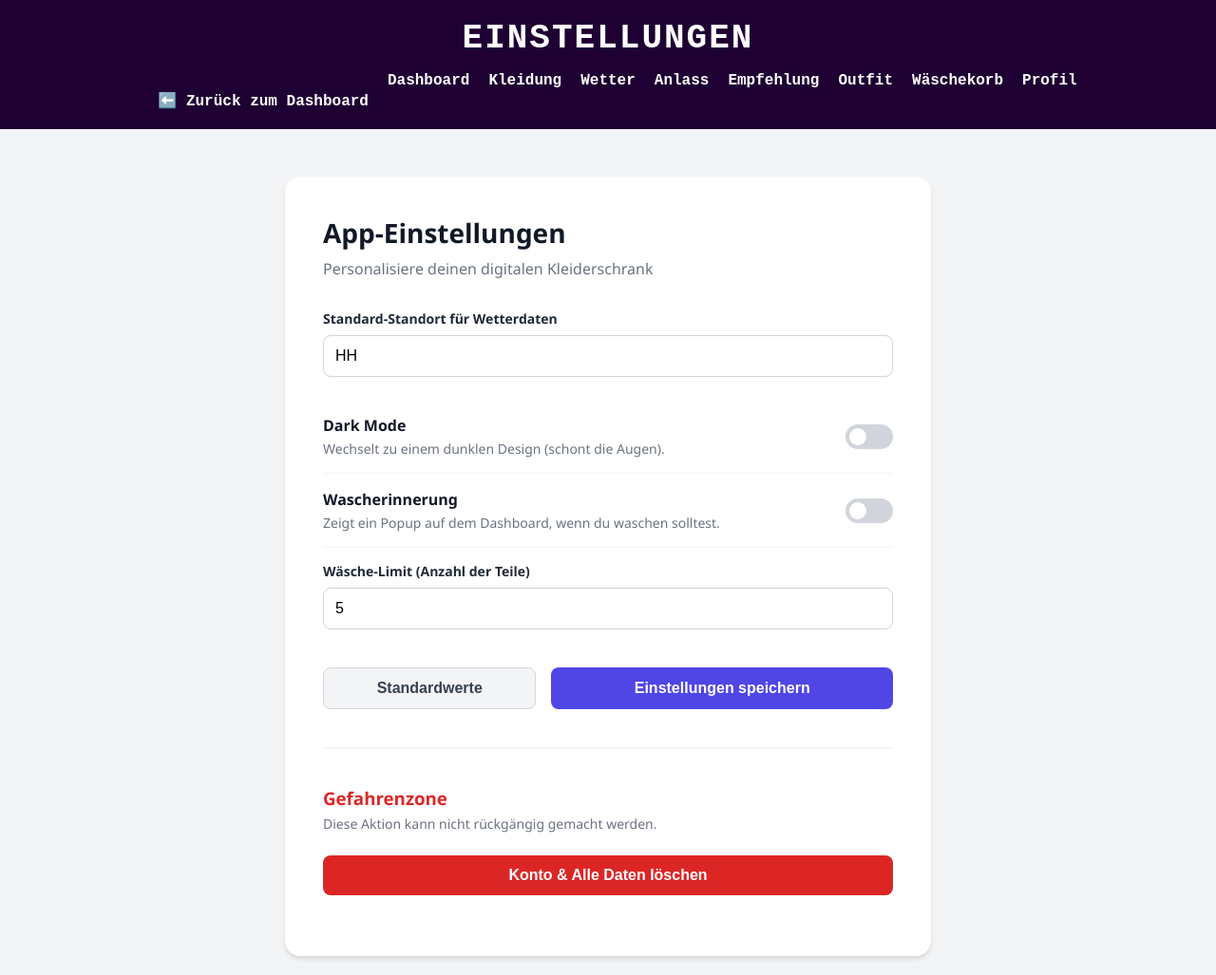
After one commit to kennicedarkwa/bora-smart-wardrobe, a Spring Boot app: page /einstellungen.html in a window 1280 px wide. The commit adds this page. Shown: the whole page at 95% size. Run offline with Spring Boot 4, Linux system fonts and the light colour scheme; data comes from the database, SQL or seed files in the repository; some of the project's set-up classes (security, data sources, template engines, error pages and the like) are left out, and stand-ins take their place.

Commit message:
einstellungen frontend

```diff
--- /dev/null
+++ b/src/main/resources/static/einstellungen.css
@@ -0,0 +1,290 @@
+/* --- NAVIGATION HEADER --- */
+.main-header {
+    background-color: #1e0033; /* Das dunkle Lila aus deinem Design */
+    width: 100%;
+    text-align: center;
+    padding: 20px 0;
+    margin-bottom: 30px;
+}
+
+.header-title {
+    color: white;
+    font-family: 'Courier New', Courier, monospace;
+    font-size: 36px;
+    letter-spacing: 2px;
+    margin: 0 0 15px 0;
+    text-transform: uppercase;
+}
+
+.navbar {
+    display: flex;
+    justify-content: center;
+    gap: 20px;
+    flex-wrap: wrap;
+}
+
+.navbar a {
+    color: white;
+    text-decoration: none;
+    font-family: 'Courier New', Courier, monospace;
+    font-weight: bold;
+    font-size: 16px;
+    transition: color 0.2s;
+}
+
+.navbar a:hover {
+    color: #5cb3ff; /* Dein schickes Hellblau beim Drüberfahren */
+}
+
+body {
+    margin: 0;
+    padding: 0;
+    font-family: 'Segoe UI', Arial, sans-serif;
+    background-color: #f3f4f6;
+    color: #1f2937;
+    transition: background-color 0.3s, color 0.3s;
+}
+
+.wrapper {
+    display: flex;
+    justify-content: center;
+    align-items: center;
+    min-height: 100vh;
+    padding: 20px;
+}
+
+.settings-container {
+    background: #ffffff;
+    max-width: 600px;
+    width: 100%;
+    padding: 40px;
+    border-radius: 16px;
+    box-shadow: 0 4px 6px -1px rgba(0, 0, 0, 0.1), 0 2px 4px -1px rgba(0, 0, 0, 0.06);
+    transition: background-color 0.3s;
+}
+
+h1 {
+    margin: 0 0 8px 0;
+    font-size: 28px;
+    color: #111827;
+}
+
+.subtitle {
+    margin: 0 0 32px 0;
+    color: #6b7280;
+    font-size: 16px;
+}
+
+.setting-group {
+    margin-bottom: 24px;
+    display: flex;
+    flex-direction: column;
+}
+
+.setting-group label {
+    font-weight: 600;
+    margin-bottom: 8px;
+    font-size: 14px;
+}
+
+.setting-group input[type="text"],
+.setting-group input[type="number"] {
+    padding: 12px;
+    border: 1px solid #d1d5db;
+    border-radius: 8px;
+    font-size: 16px;
+    outline: none;
+    transition: border-color 0.2s, background-color 0.3s, color 0.3s;
+}
+
+.setting-group input:focus {
+    border-color: #4f46e5;
+}
+
+.setting-row {
+    display: flex;
+    justify-content: space-between;
+    align-items: center;
+    padding: 16px 0;
+    border-bottom: 1px solid #f3f4f6;
+}
+
+.setting-info h3 {
+    margin: 0 0 4px 0;
+    font-size: 16px;
+    color: #111827;
+}
+
+.setting-info p {
+    margin: 0;
+    font-size: 14px;
+    color: #6b7280;
+}
+
+/* Der Toggle-Switch (Schieberegler) */
+.switch {
+    position: relative;
+    display: inline-block;
+    width: 50px;
+    height: 26px;
+}
+
+.switch input {
+    opacity: 0;
+    width: 0;
+    height: 0;
+}
+
+.slider {
+    position: absolute;
+    cursor: pointer;
+    top: 0; left: 0; right: 0; bottom: 0;
+    background-color: #d1d5db;
+    transition: .3s;
+    border-radius: 34px;
+}
+
+.slider:before {
+    position: absolute;
+    content: "";
+    height: 18px; width: 18px;
+    left: 4px; bottom: 4px;
+    background-color: white;
+    transition: .3s;
+    border-radius: 50%;
+}
+
+input:checked + .slider {
+    background-color: #4f46e5;
+}
+
+input:checked + .slider:before {
+    transform: translateX(24px);
+}
+
+/* Buttons */
+.button-group {
+    margin-top: 40px;
+    display: flex;
+    justify-content: space-between;
+    gap: 16px;
+}
+
+button {
+    padding: 12px 24px;
+    border-radius: 8px;
+    font-size: 16px;
+    font-weight: 600;
+    cursor: pointer;
+    border: none;
+    transition: background-color 0.2s, color 0.2s;
+}
+
+.btn-primary {
+    background-color: #4f46e5;
+    color: white;
+    flex-grow: 2;
+}
+
+.btn-primary:hover {
+    background-color: #4338ca;
+}
+
+.btn-secondary {
+    background-color: #f3f4f6;
+    color: #374151;
+    border: 1px solid #d1d5db;
+    flex-grow: 1;
+}
+
+.btn-secondary:hover {
+    background-color: #e5e7eb;
+}
+
+.btn-danger {
+    background-color: #dc2626;
+    color: white;
+    width: 100%;
+    margin-top: 10px;
+}
+
+.btn-danger:hover {
+    background-color: #b91c1c;
+}
+
+.status-message {
+    margin-top: 20px;
+    padding: 12px;
+    border-radius: 8px;
+    text-align: center;
+    font-weight: 600;
+}
+.status-success { background-color: #def7ec; color: #03543f; }
+.status-error { background-color: #fde8e8; color: #9b1c1c; }
+
+/* --- DARK MODE STYLES --- */
+body.dark-mode {
+    background-color: #111827;
+    color: #f9fafb;
+}
+
+body.dark-mode .settings-container {
+    background-color: #1f2937;
+    box-shadow: 0 4px 6px -1px rgba(0, 0, 0, 0.5);
+}
+
+body.dark-mode h1,
+body.dark-mode .setting-info h3 {
+    color: #f9fafb;
+}
+
+body.dark-mode .subtitle,
+body.dark-mode .setting-info p,
+body.dark-mode label {
+    color: #9ca3af;
+}
+
+body.dark-mode .setting-row {
+    border-bottom: 1px solid #374151;
+}
+
+body.dark-mode input[type="text"],
+body.dark-mode input[type="number"] {
+    background-color: #374151;
+    color: white;
+    border-color: #4b5563;
+}
+
+body.dark-mode hr {
+    border-color: #374151 !important;
+}
+
+body.dark-mode .btn-secondary {
+    background-color: #374151;
+    color: #f9fafb;
+    border: none;
+}
+/* --- ZURÜCK-PFEIL --- */
+.back-arrow {
+    display: inline-block;
+    margin: 20px 0 0 20px;
+    color: #1e0033;
+    text-decoration: none;
+    font-weight: bold;
+    font-family: 'Courier New', Courier, monospace;
+    font-size: 18px;
+    transition: color 0.2s;
+}
+
+.back-arrow:hover {
+    color: #4f46e5;
+}
+
+/* Anpassung für den Dark Mode */
+body.dark-mode .back-arrow {
+    color: #d8c2e6;
+}
+
+body.dark-mode .back-arrow:hover {
+    color: #5cb3ff;
+}
--- /dev/null
+++ b/src/main/resources/static/einstellungen.html
@@ -0,0 +1,82 @@
+<!DOCTYPE html>
+<html lang="de">
+<head>
+    <meta charset="UTF-8">
+    <title>Einstellungen - BORA</title>
+    <link rel="stylesheet" href="einstellungen.css">
+</head>
+<body>
+
+<header class="main-header">
+    <h1 class="header-title">EINSTELLUNGEN</h1>
+    <nav class="navbar">
+        <a href="/dashboard.html" class="back-arrow">⬅️ Zurück zum Dashboard</a>
+        <a href="../dashboard.html">Dashboard</a>
+        <a href="../kleidung/kleidung.html">Kleidung</a>
+        <a href="../weather.html">Wetter</a>
+        <a href="../anlass.html">Anlass</a>
+        <a href="../empfehlung.html">Empfehlung</a>
+        <a href="../outfit/outfit.html">Outfit</a>
+        <a href="../washkorb.html">Wäschekorb</a>
+        <a href="../benutzer/profil.html">Profil</a>
+    </nav>
+</header>
+
+<div class="wrapper">
+    <div class="settings-container">
+        <h1>App-Einstellungen</h1>
+        <p class="subtitle">Personalisiere deinen digitalen Kleiderschrank</p>
+
+        <form id="settingsForm">
+            <div class="setting-group">
+                <label for="standardStandort">Standard-Standort für Wetterdaten</label>
+                <input type="text" id="standardStandort" placeholder="z.B. Hamburg">
+            </div>
+
+            <div class="setting-row">
+                <div class="setting-info">
+                    <h3>Dark Mode</h3>
+                    <p>Wechselt zu einem dunklen Design (schont die Augen).</p>
+                </div>
+                <label class="switch">
+                    <input type="checkbox" id="darkModeToggle">
+                    <span class="slider"></span>
+                </label>
+            </div>
+
+            <div class="setting-row">
+                <div class="setting-info">
+                    <h3>Wascherinnerung</h3>
+                    <p>Zeigt ein Popup auf dem Dashboard, wenn du waschen solltest.</p>
+                </div>
+                <label class="switch">
+                    <input type="checkbox" id="waescheErinnerungAktiv">
+                    <span class="slider"></span>
+                </label>
+            </div>
+
+            <div class="setting-group" id="waescheLimitGroup" style="margin-top: 15px;">
+                <label for="waescheLimit">Wäsche-Limit (Anzahl der Teile)</label>
+                <input type="number" id="waescheLimit" min="1" max="50" placeholder="z.B. 10">
+            </div>
+
+            <div class="button-group">
+                <button type="button" id="btnReset" class="btn-secondary">Standardwerte</button>
+                <button type="submit" id="btnSave" class="btn-primary">Einstellungen speichern</button>
+            </div>
+
+            <hr style="border: 1px solid #f3f4f6; margin: 40px 0 20px 0;">
+            <div class="setting-group">
+                <h3 style="color: #dc2626; margin-bottom: 5px;">Gefahrenzone</h3>
+                <p style="color: #6b7280; font-size: 14px; margin-top: 0;">Diese Aktion kann nicht rückgängig gemacht werden.</p>
+                <button type="button" id="btnDeleteData" class="btn-danger">Konto & Alle Daten löschen</button>
+            </div>
+        </form>
+
+        <div id="statusMessage" class="status-message" style="display: none;"></div>
+    </div>
+</div>
+
+<script src="einstellungen.js"></script>
+</body>
+</html>
--- /dev/null
+++ b/src/main/resources/static/einstellungen.js
@@ -0,0 +1,125 @@
+const benutzerId = localStorage.getItem("aktueller_benutzer_id") || 1;
+const apiBaseUrl = `/api/einstellungen/${benutzerId}`;
+
+document.addEventListener("DOMContentLoaded", () => {
+    ladeEinstellungen();
+
+    // Event Listener
+    document.getElementById("settingsForm").addEventListener("submit", speichereEinstellungen);
+    document.getElementById("btnReset").addEventListener("click", setzeStandardwerte);
+
+    // --- NEU: Dark Mode Live-Wechsel ---
+    const darkModeToggle = document.getElementById("darkModeToggle");
+
+    // Beim Laden prüfen, ob Dark Mode an war
+    if (localStorage.getItem("bora_darkmode") === "true") {
+        document.body.classList.add("dark-mode");
+        darkModeToggle.checked = true;
+    }
+
+    // Wenn der Schalter geklickt wird
+    darkModeToggle.addEventListener("change", (e) => {
+        if (e.target.checked) {
+            document.body.classList.add("dark-mode");
+            localStorage.setItem("bora_darkmode", "true");
+        } else {
+            document.body.classList.remove("dark-mode");
+            localStorage.setItem("bora_darkmode", "false");
+        }
+    });
+
+    // --- NEU: Konto löschen ---
+    document.getElementById("btnDeleteData").addEventListener("click", () => {
+        const sicher = confirm("🚨 Bist du sicher? Alle deine Outfits, Einstellungen und gespeicherten Daten werden unwiderruflich gelöscht!");
+
+        if (sicher) {
+            // Löscht alle lokalen Daten
+            localStorage.clear();
+            alert("Dein Konto wurde erfolgreich gelöscht. Du wirst ausgeloggt.");
+            // Leitet zurück zur Startseite (Pfad ggf. anpassen!)
+            window.location.href = "/homepage/index.html";
+        }
+    });
+});
+
+async function ladeEinstellungen() {
+    try {
+        const response = await fetch(apiBaseUrl);
+        if (!response.ok) throw new Error("Fehler beim Laden");
+
+        const daten = await response.json();
+        if (daten) {
+            document.getElementById("standardStandort").value = daten.standardStandort || "";
+            document.getElementById("waescheErinnerungAktiv").checked = daten.waescheErinnerungAktiv;
+        }
+
+        // --- NEU: Wäsche-Limit laden ---
+        document.getElementById("waescheLimit").value = localStorage.getItem("bora_waeschelimit") || 5;
+
+    } catch (error) {
+        showStatus("⚠️ Einstellungen konnten nicht geladen werden.", "error");
+    }
+}
+
+async function speichereEinstellungen(event) {
+    event.preventDefault();
+
+    // --- NEU: Wäsche-Limit speichern ---
+    const limit = document.getElementById("waescheLimit").value;
+    localStorage.setItem("bora_waeschelimit", limit);
+
+    // Daten für das Java-Backend
+    const geaenderteEinstellungen = {
+        standardStandort: document.getElementById("standardStandort").value,
+        waescheErinnerungAktiv: document.getElementById("waescheErinnerungAktiv").checked
+    };
+
+    try {
+        const response = await fetch(apiBaseUrl, {
+            method: "PUT",
+            headers: { "Content-Type": "application/json" },
+            body: JSON.stringify(geaenderteEinstellungen)
+        });
+
+        if (response.ok) {
+            showStatus("✅ Einstellungen erfolgreich gespeichert!", "success");
+
+            if (geaenderteEinstellungen.waescheErinnerungAktiv) {
+                await fetch(`${apiBaseUrl}/erinnerung/aktivieren`, { method: "POST" });
+            } else {
+                await fetch(`${apiBaseUrl}/erinnerung/deaktivieren`, { method: "POST" });
+            }
+        } else {
+            showStatus("❌ Fehler beim Speichern.", "error");
+        }
+    } catch (error) {
+        showStatus("⚠️ Server-Fehler.", "error");
+    }
+}
+
+async function setzeStandardwerte() {
+    if (!confirm("Alle Einstellungen auf Standard zurücksetzen?")) return;
+
+    try {
+        const response = await fetch(`${apiBaseUrl}/standardwerte`, { method: "POST" });
+        if (response.ok) {
+            // Auch Frontend-Sachen zurücksetzen
+            localStorage.setItem("bora_waeschelimit", 5);
+            localStorage.setItem("bora_darkmode", "false");
+            document.body.classList.remove("dark-mode");
+
+            showStatus("🔄 Standardwerte wiederhergestellt!", "success");
+            ladeEinstellungen();
+        }
+    } catch (error) {
+        showStatus("⚠️ Server-Fehler.", "error");
+    }
+}
+
+function showStatus(text, type) {
+    const msgBox = document.getElementById("statusMessage");
+    msgBox.textContent = text;
+    msgBox.className = `status-message status-${type}`;
+    msgBox.style.display = "block";
+    setTimeout(() => { msgBox.style.display = "none"; }, 4000);
+}
```
Also changed, not shown: src/main/resources/static/dashboard.css (+67 -0 lines), src/main/resources/static/dashboard.html (+6 -2 lines), src/main/resources/static/dashboard.js (+9 -2 lines).
